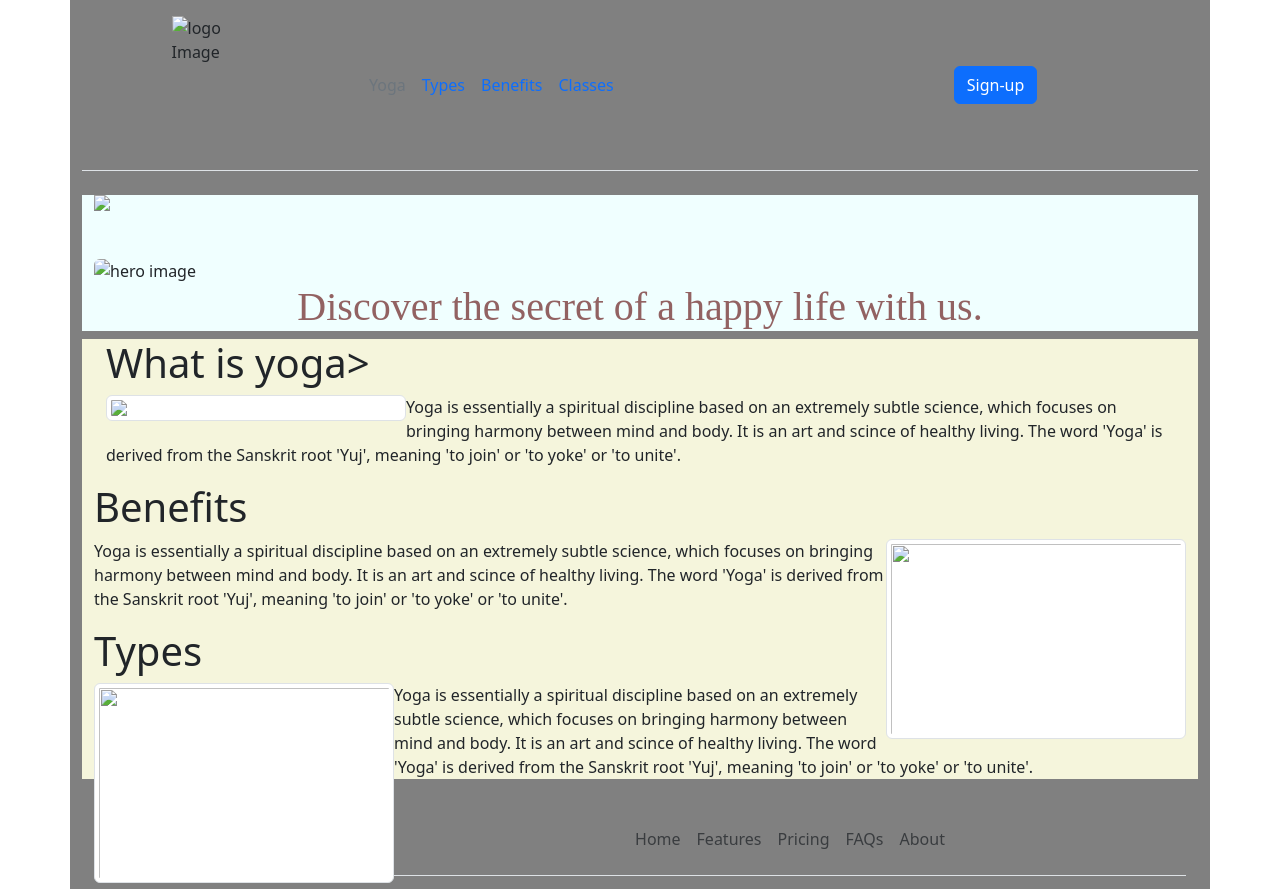
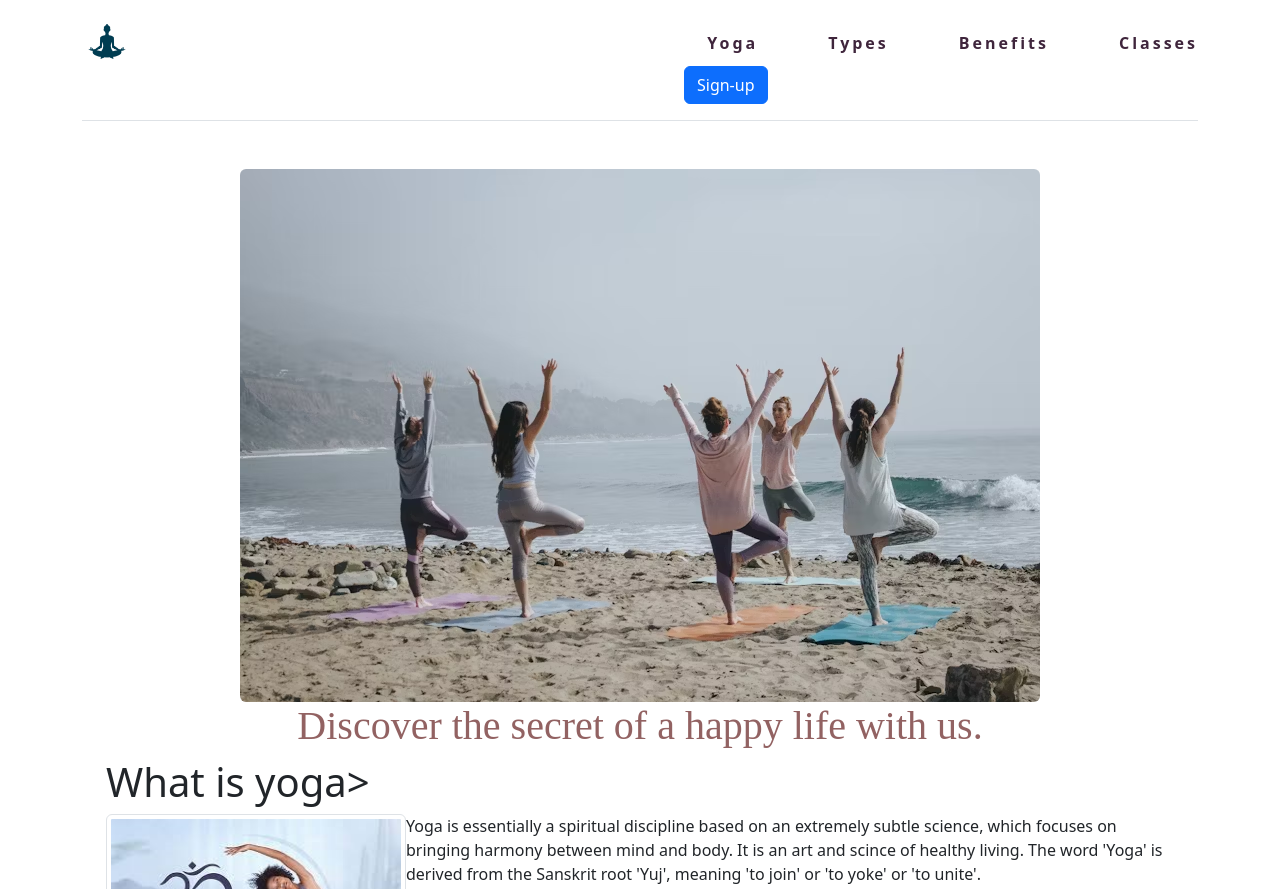
Before and after one commit to rakhigrover85/yogasite, a plain HTML site: page index.html in a window 1280 px wide. Shown: the top 889 px of the page. Drawn offline with nearby package versions, Linux system fonts and the light colour scheme; files that its build step writes are made by us from their sources.

Commit message:
home benefits types designing done and links made

```diff
--- a/css/style.css
+++ b/css/style.css
@@ -14,9 +14,9 @@
     font-family:monotype;
 }
 .bodycolor{
-    background-color:rgb(103, 103, 102);
+    background-color:rgb(227, 227, 173);
 }
-.yogafloatimg{
+.yogafloating{
     float:right;
 }
 .floated-right {
@@ -31,18 +31,42 @@
     padding:50px;
   }
   .background-one{
-    background-color: azure;
+    background-color: (#E6DCD3);
   }
   .background-two{
-    background-color: beige;
+    background-color: (B4A79E);
   }
   .footer-background{
-    background-color:rgb(190, 185, 185);
+    background-color:(lightslategray);
  }
- .header-background{
-    background-color: rgb(215, 227, 223);
- }
+
  .bg-color-name-title{
-  background-color: gray;
+  background-color: (#3f253c);
 
  }
+ #menu{
+  font-size: 14;
+  list-style-type: none;
+  letter-spacing: 3px;
+  height: 20px;
+ }
+ #menu li{
+  float: right;
+ }
+ #menu a{
+  text-decoration: none;
+
+ }
+ #menu a:hover{
+  border-bottom: #3f253c;
+ }
+ .nav-link{
+  color:#3d513d;
+ }
+
+ .listitems{
+  padding-left: 70px;
+  color: #3f253c;
+  font-size: 16;
+  font-weight: bold;
+ }
--- a/Pages/index.html
+++ b/index.html
@@ -6,36 +6,35 @@
         <title>YogaWebsite</title>
         <link href="https://cdn.jsdelivr.net/npm/bootstrap@5.3.3/dist/css/bootstrap.min.css" rel="stylesheet" integrity="sha384-QWTKZyjpPEjISv5WaRU9OFeRpok6YctnYmDr5pNlyT2bRjXh0JMhjY6hW+ALEwIH" crossorigin="anonymous">
         <script src="https://cdn.jsdelivr.net/npm/bootstrap@5.3.3/dist/js/bootstrap.bundle.min.js" integrity="sha384-YvpcrYf0tY3lHB60NNkmXc5s9fDVZLESaAA55NDzOxhy9GkcIdslK1eN7N6jIeHz" crossorigin="anonymous"></script>
-        <link rel="stylesheet" href="style.css">
+        <link rel="stylesheet" href="css\style.css">
     </head>
         <body>
             <div class="container  bg-color-name-title">
               <header class="d-flex flex-wrap align-items-center justify-content-center justify-content-md-between py-3 mb-4 border-bottom">
                   <div class="col-md-3 mb-2 mb-md-0">
-                    <img class="yoga mx-auto d-block"src="yoga logo.jpg" alt = "logo Image" height="100" width="100">
+                    <img id = "logo" class="floated-left"src="Images\yoga logo.jpg" alt = "logo Image" height="50" width="50">
                     <a href="" class="d-inline-flex link-body-emphasis text-decoration-none">
                       <svg class="bi" width="40" height="32" role="img" aria-label="Bootstrap"><use xlink:href="#bootstrap"></use></svg>
                     </a>
                   </div>
+                  <nav id="menu">
+                    <ul class="nav col-12 col-md-auto mb-2 justify-content-left mb-md-0">
+                      <li><a href="#yoga" class=" listitems" link-secondary">Yoga</a></li>
+                      <li><a href="#types" class="listitems ">Types</a></li>
+                      <li><a href="#benefits" class="listitems ">Benefits</a></li>
+                      <li><a href="#classes" class="listitems">Classes</a></li>
 
-                  <ul class="nav col-12 col-md-auto mb-2 justify-content-left mb-md-0">
-                    <li><a href="#" class="nav-link px-2 link-secondary">Yoga</a></li>
-                    <li><a href="#" class="nav-link px-2">Types</a></li>
-                    <li><a href="#" class="nav-link px-2">Benefits</a></li>
-                    <li><a href="#" class="nav-link px-2">Classes</a></li>
-
-                  </ul>
+                    </ul>
+                  </nav>
 
                   <div class="container col-md-3 text-end">
 
-                    <button type="button" class="btn btn-primary">Sign-up</button>
+                    <button id="#signup" type="button" class="btn btn-primary">Sign-up</button>
+
                   </div>
                 </header>
                 <div class="container background-one" >
-
-                <img class=" mb-30 image"src="yoga3try.jpg" >
-
-                <img class="image img-fluid mt-5 rounded" src="yoga10.avif" alt="hero image">
+                <img class="image img-fluid mt-5 rounded" src="Images\yoga2.avif" alt="hero image">
                 <h1 class="heroimagetext text-center">Discover the secret of a happy life with us.</h1>
 
 
@@ -43,18 +42,18 @@
               <div class= "mt-20 container fluid background-two mt-10">
             <section class="background-two">
               <div class="container fluid ">
-                <h1 class="mt-10">What is yoga></h1>
+                <h1 id="yoga"class="mt-10">What is yoga></h1>
 
-                <img style="width: 300px;" class="floated-left img-fluid img-thumbnail " src="useit.jpg">
-                <p class="text-align-right">
+                <img style="width: 300px;" class="floated-left img-fluid img-thumbnail " src="Images\useit.jpg">
+                <p id="types"class="text-align-right">
                   Yoga is essentially a spiritual discipline based on an extremely subtle science, which focuses on bringing harmony between mind and body. It is an art and scince of healthy living. The word 'Yoga' is derived from the Sanskrit root 'Yuj', meaning 'to join' or 'to yoke' or 'to unite'.
                 </p>
               </div>
             </section>
             <section>
               <div>
-                <h1>Benefits</h1>
-                <img style="width: 300px;height: 200px;" class= "floated-right img-fluid img-thumbnail " src="yoga9.avif" >
+                <h1 id="benefits">Benefits</h1>
+                <img style="width: 300px;height: 200px;" class= "floated-right img-fluid img-thumbnail " src="Images\yoga9.avif" >
               </div>
               <div>
                 <p class="text-align-left">
@@ -67,8 +66,8 @@
             </section>
             <section>
               <div>
-                <h1>Types</h1>
-                <img style="width: 300px;height: 200px;" class = "floated-left img-fluid img-thumbnail" src="yin yoga.jpeg" >
+                <h1 id="types">Types</h1>
+                <img style="width: 300px;height: 200px;" class = "floated-left img-fluid img-thumbnail" src="Images\yin yoga.jpeg" >
                 <p >
                   Yoga is essentially a spiritual discipline based on an extremely subtle science, which focuses on bringing harmony between mind and body. It is an art and scince of healthy living. The word 'Yoga' is derived from the Sanskrit root 'Yuj', meaning 'to join' or 'to yoke' or 'to unite'.
                 </p>
```
